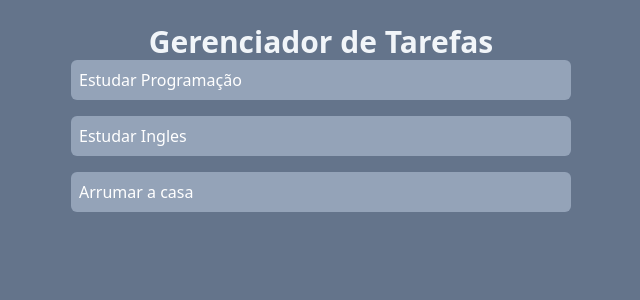
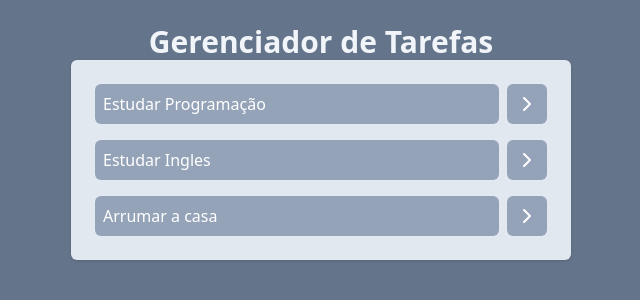
Before and after one commit to valadao-davi/React-Basic-ToDoList, a React (Vite) app: page / in a window 1280 px wide. Shown: the top 300 px of the page, without its empty margins (319-959 px from the left). Built offline with nearby package versions, Linux system fonts and the light colour scheme.

Commit message:
adicionado botao de detalhes

```diff
--- a/eslint.config.js
+++ b/eslint.config.js
@@ -33,6 +33,7 @@
         'warn',
         { allowConstantExport: true },
       ],
+      'react/prop-types': 'off'
     },
   },
 ]
--- a/package.json
+++ b/package.json
@@ -10,6 +10,7 @@
     "preview": "vite preview"
   },
   "dependencies": {
+    "lucide-react": "^0.435.0",
     "react": "^18.3.1",
     "react-dom": "^18.3.1"
   },
--- a/src/components/Task.jsx
+++ b/src/components/Task.jsx
@@ -1,9 +1,16 @@
+import { ChevronRightIcon } from "lucide-react"
+
 function Task(props) {
   return (
-    <ul className="space-y-4">
+    <ul className="space-y-4 p-6 bg-slate-200 rounded-md shadow">
       {props.tasks.map((task) => (
-        <li key={task.id} className="bg-slate-400 text-white p-2 rounded-md ">
-          {task.title}
+        <li key={task.id} className="flex gap-2">
+          <button className="bg-slate-400 text-left w-full text-white p-2 rounded-md">
+            {task.title}
+          </button>
+          <button className="bg-slate-400 p-2 rounded-md text-white">
+            <ChevronRightIcon />
+          </button>
         </li>
       ))}
     </ul>
```
Also changed, not shown: 1 other file (tests, documents, lock files or other folders).
